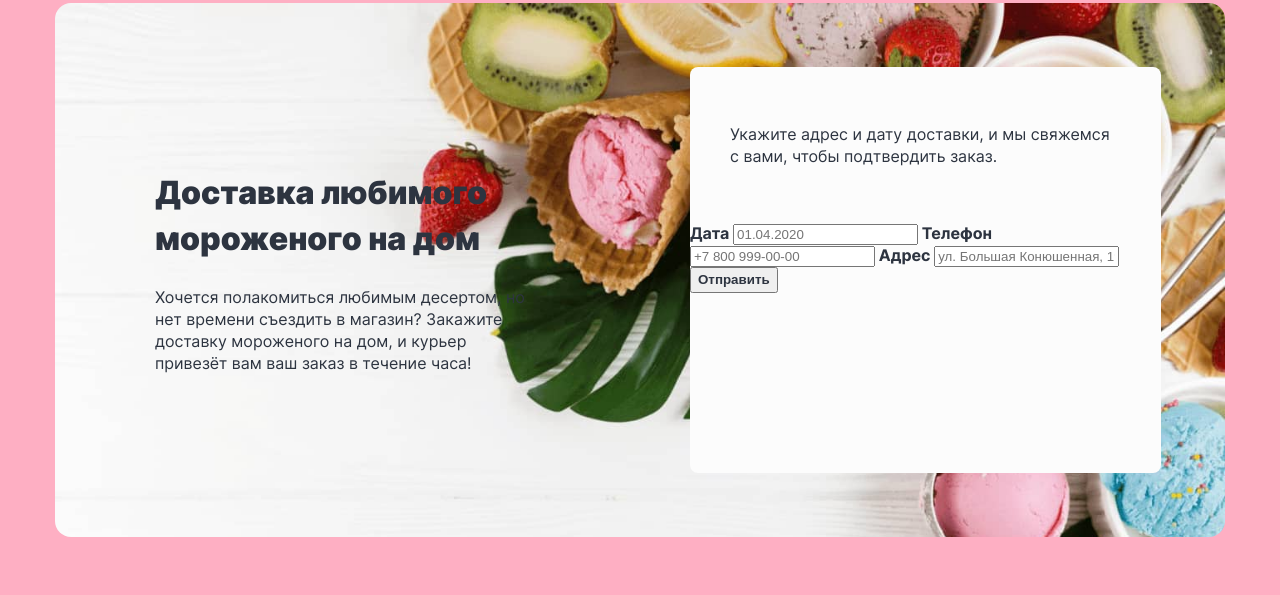
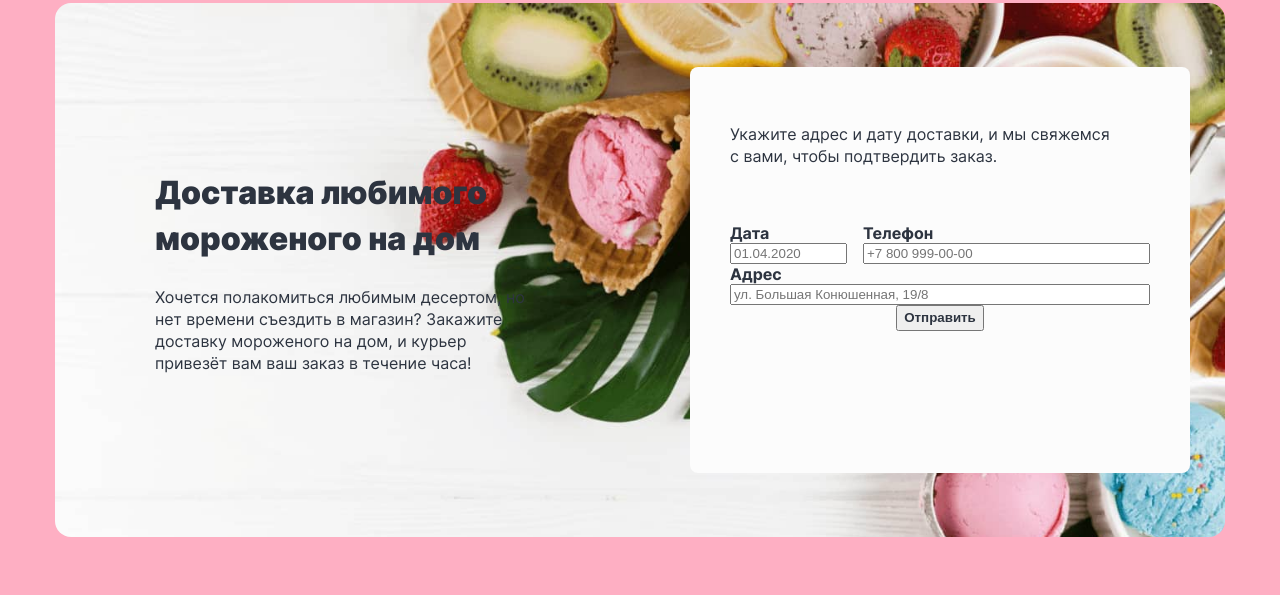
Before and after one commit to htmlacademy-htmlcss/2244173-gllacy-36, a plain HTML site: page index.html in a window 1280 px wide. Shown: the part 3641-4236 px from the top of the page. Drawn offline with Linux system fonts and the light colour scheme.

Commit message:
makes a form on grids

```diff
--- a/index.html
+++ b/index.html
@@ -338,13 +338,25 @@
             <p class="contacts-address">Укажите адрес и дату доставки, и мы свяжемся с вами, чтобы подтвердить заказ.
             </p>
             <form class="appointment-form" action="https://echo.htmlacademy.ru/" method="post">
+              <p class="field-group appointment-form-date">
                 <label class="form-label" for="appointment-date">Дата</label>
+                <button class="info">
+                  <span class="visually-hidden">Посмотреть дополнительную информацию</span>
+                </button>
                 <input type="text" id="appointment-date" name="appointment-date" placeholder="01.04.2020">
+              </p>
+              <p class="field-group appointment-form-phone">
                 <label for="appointment-phone">Телефон</label>
                 <input type="tel" id="appointment-phone" name="appointment-phone" placeholder="+7 800 999-00-00">
+              </p>
+              <p class="field-group appointment-form-address">
                 <label for="appointment-address">Адрес</label>
+                <button class="info">
+                  <span class="visually-hidden">Посмотреть дополнительную информацию</span>
+                </button>
                 <input type="text" id="appointment-address" name="appointment-address"
                   placeholder="ул. Большая Конюшенная, 19/8">
+              </p>
               <button class="button appointment-button" type="submit">Отправить</button>
             </form>
           </div>
--- a/styles/styles.css
+++ b/styles/styles.css
@@ -503,8 +503,36 @@ body {
 }
 
 .appointment-form {
+  display: grid;
+  grid-template-columns: 117px 287px;
+  column-gap: 16px;
   font-weight: 700;
   line-height: 20px;
+  margin: 0 40px;
+}
+
+.appointment-form  .info {
+  display: none;
+}
+
+.field-group {
+  display: flex;
+  flex-direction: column;
+  margin: 0;
+}
+
+.field-group label,
+.field-group input {
+  display: block;
+}
+
+.appointment-form-address {
+  grid-column: 1/-1;
+}
+
+.appointment-button {
+  grid-column: 1/-1;
+  justify-self: center;
 }
 
 /* end contacts */
```
Lines whose indentation alone changed are shown as unchanged.
